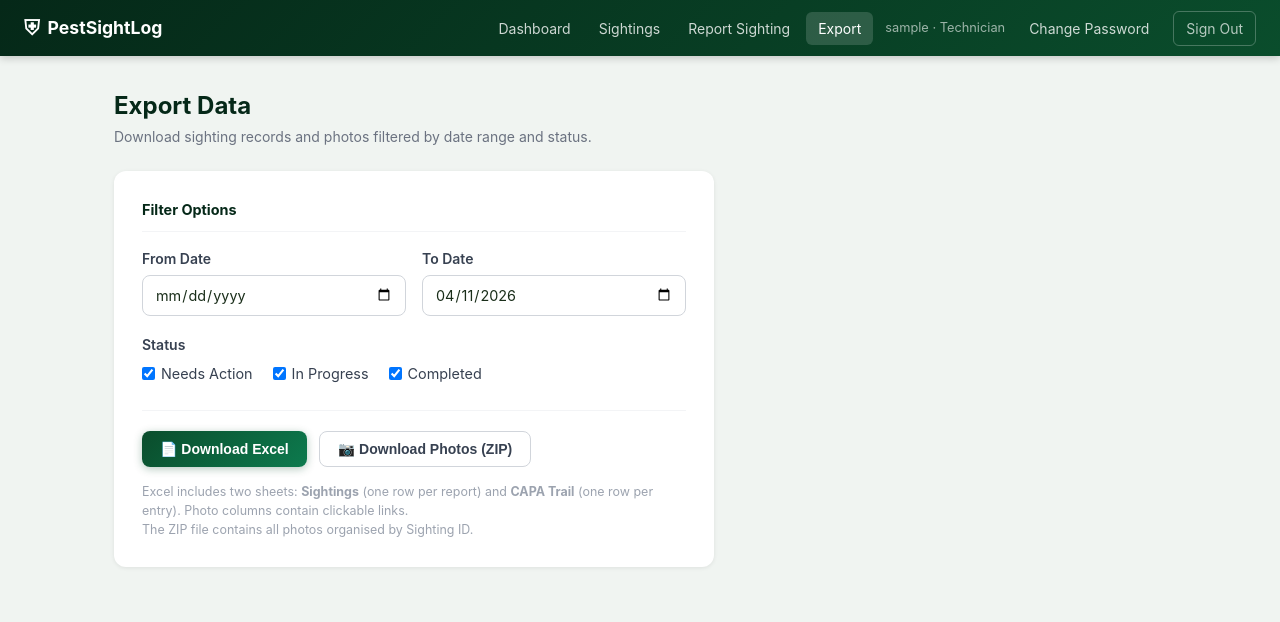
After one commit to Jonjohnson9441/PestSightLogFlask, a Flask app: page /export in a window 1280 px wide. The commit adds this page. Shown: the top 622 px of the page. Run offline with Flask 3, Linux system fonts and the light colour scheme; the visitor is signed in with stand-in values (Sample User, id 1); some libraries are stand-ins or nearby versions.

Commit message:
Add Cloudinary photo storage and Excel/ZIP export
- Photos upload to Cloudinary when env vars are set, fall back to local storage otherwise
- Backward-compatible: existing local photos still display correctly
- Export page with date range + status filters
- Excel export: Sightings sheet + CAPA Trail sheet, photo hyperlinks
- ZIP export: all photos organised by sighting ID
- Export link added to nav

Co-Authored-By: Claude Sonnet 4.6 <noreply@anthropic.com>

```diff
--- a/app.py
+++ b/app.py
@@ -2,7 +2,7 @@
 # Main application file — contains all backend code for PestSightLog.
 # Run setup.py first to create the database and default admin account.
 
-from flask import Flask, render_template, redirect, url_for, request, flash, send_from_directory
+from flask import Flask, render_template, redirect, url_for, request, flash, send_from_directory, send_file
 from flask_login import LoginManager, UserMixin, login_user, logout_user, login_required, current_user
 from flask_sqlalchemy import SQLAlchemy
 from flask_wtf.csrf import CSRFProtect
@@ -11,11 +11,18 @@ from werkzeug.utils import secure_filename
 from datetime import datetime, date, timedelta
 from zoneinfo import ZoneInfo
 from sqlalchemy import func
+from io import BytesIO
 import os
 import uuid
 import re
 import socket
 import secrets
+import zipfile
+import urllib.request
+import cloudinary
+import cloudinary.uploader
+import openpyxl
+from openpyxl.styles import Font, PatternFill, Alignment
 
 def valid_email(email):
     """Check email format and verify the domain (or its parent) exists via DNS.
@@ -68,6 +75,37 @@ os.makedirs(UPLOAD_FOLDER, exist_ok=True)
 
 def allowed_file(filename):
     return '.' in filename and filename.rsplit('.', 1)[1].lower() in ALLOWED_EXTENSIONS
+
+# Cloudinary — configured via environment variables set on the server.
+# If not configured, photos fall back to local storage.
+_cloudinary_configured = bool(
+    os.environ.get('CLOUDINARY_CLOUD_NAME') and
+    os.environ.get('CLOUDINARY_API_KEY') and
+    os.environ.get('CLOUDINARY_API_SECRET')
+)
+if _cloudinary_configured:
+    cloudinary.config(
+        cloud_name=os.environ['CLOUDINARY_CLOUD_NAME'],
+        api_key=os.environ['CLOUDINARY_API_KEY'],
+        api_secret=os.environ['CLOUDINARY_API_SECRET'],
+        secure=True
+    )
+
+def upload_photo(file_storage):
+    """Upload a photo and return a URL (Cloudinary) or filename (local).
+    Returns None if no file or invalid type."""
+    if not file_storage or not file_storage.filename or not allowed_file(file_storage.filename):
+        return None
+    if _cloudinary_configured:
+        result = cloudinary.uploader.upload(
+            file_storage, folder='pestsightlog', resource_type='image'
+        )
+        return result['secure_url']
+    else:
+        ext = file_storage.filename.rsplit('.', 1)[1].lower()
+        filename = f'{uuid.uuid4().hex}.{ext}'
+        file_storage.save(os.path.join(UPLOAD_FOLDER, filename))
+        return filename
 
 # ── Extensions Setup ───────────────────────────────────────────────────────────
 db = SQLAlchemy(app)
@@ -143,6 +181,15 @@ class Sighting(db.Model):
         return (self.status in ('open', 'in_progress')
                 and self.due_date is not None
                 and self.due_date < date.today())
+
+    @property
+    def photo_url(self):
+        if not self.photo_filename:
+            return None
+        if self.photo_filename.startswith('http'):
+            return self.photo_filename
+        return url_for('uploaded_file', filename=self.photo_filename)
+
     user_id           = db.Column(db.Integer, db.ForeignKey('user.id'), nullable=False)
     created_at        = db.Column(db.DateTime, default=datetime.utcnow, nullable=False)
     reporter          = db.relationship('User', foreign_keys=[user_id], back_populates='sightings')
@@ -161,6 +208,14 @@ class CAPAEntry(db.Model):
     photo_filename = db.Column(db.String(200), nullable=True)
     created_at     = db.Column(db.DateTime, default=datetime.utcnow, nullable=False)
     author         = db.relationship('User', foreign_keys=[user_id])
+
+    @property
+    def photo_url(self):
+        if not self.photo_filename:
+            return None
+        if self.photo_filename.startswith('http'):
+            return self.photo_filename
+        return url_for('uploaded_file', filename=self.photo_filename)
 
 
 # ── Flask-Login: how to load a user from their session ────────────────────────
@@ -267,13 +322,7 @@ def report():
         if not date or not location or not pest_type or not first_name or not last_name:
             flash('First name, last name, date, location, and pest type are all required.', 'error')
         else:
-            # Handle optional photo upload
-            photo_filename = None
-            photo_file = request.files.get('photo')
-            if photo_file and photo_file.filename and allowed_file(photo_file.filename):
-                ext = photo_file.filename.rsplit('.', 1)[1].lower()
-                photo_filename = f'{uuid.uuid4().hex}.{ext}'
-                photo_file.save(os.path.join(UPLOAD_FOLDER, photo_filename))
+            photo_filename = upload_photo(request.files.get('photo'))
 
             sighting = Sighting(
                 date=date,
@@ -414,12 +463,7 @@ def add_capa(sighting_id):
     form_type = request.form.get('form_type', 'followup')
 
     # Handle optional photo (shared by both form types)
-    photo_filename = None
-    photo_file = request.files.get('photo')
-    if photo_file and photo_file.filename and allowed_file(photo_file.filename):
-        ext = photo_file.filename.rsplit('.', 1)[1].lower()
-        photo_filename = f'{uuid.uuid4().hex}.{ext}'
-        photo_file.save(os.path.join(UPLOAD_FOLDER, photo_filename))
+    photo_filename = upload_photo(request.files.get('photo'))
 
     if form_type == 'response':
         corrective = request.form.get('corrective', '').strip()
@@ -559,12 +603,7 @@ def public_report():
                                    today=date_str,
                                    now_time=sighting_time)
 
-        photo_filename = None
-        photo_file = request.files.get('photo')
-        if photo_file and photo_file.filename and allowed_file(photo_file.filename):
-            ext = photo_file.filename.rsplit('.', 1)[1].lower()
-            photo_filename = f'{uuid.uuid4().hex}.{ext}'
-            photo_file.save(os.path.join(UPLOAD_FOLDER, photo_filename))
+        photo_filename = upload_photo(request.files.get('photo'))
 
         # Use the hidden system user for public submissions
         system_user = User.query.filter_by(username='_public_').first()
@@ -671,6 +710,148 @@ def change_password():
     return render_template('change_password.html')
 
 
+# ── Export Routes ──────────────────────────────────────────────────────────────
+
+@app.route('/export')
+@login_required
+def export():
+    return render_template('export.html', today=date.today())
+
+
+def _build_export_query():
+    """Build a Sighting query from request args (from_date, to_date, status)."""
+    from_date = request.args.get('from_date', '').strip()
+    to_date   = request.args.get('to_date', '').strip()
+    statuses  = request.args.getlist('status')
+
+    query = Sighting.query
+    if from_date:
+        query = query.filter(Sighting.date >= from_date)
+    if to_date:
+        query = query.filter(Sighting.date <= to_date)
+    if statuses:
+        query = query.filter(Sighting.status.in_(statuses))
+    return query.order_by(Sighting.date.desc()).all()
+
+
+@app.route('/export/excel')
+@login_required
+def export_excel():
+    sightings = _build_export_query()
+
+    wb = openpyxl.Workbook()
+    header_font = Font(bold=True, color='FFFFFF')
+    header_fill = PatternFill(fill_type='solid', fgColor='052818')
+    header_align = Alignment(horizontal='center')
+
+    # ── Sheet 1: Sightings ────────────────────────────────────────────────────
+    ws1 = wb.active
+    ws1.title = 'Sightings'
+    cols1 = ['ID', 'Date', 'Time', 'Pest Type', 'Location', 'Reported By',
+             'Email', 'Status', 'Owner', 'Due Date', 'Overdue', 'Description', 'Photo']
+    for c, h in enumerate(cols1, 1):
+        cell = ws1.cell(row=1, column=c, value=h)
+        cell.font = header_font
+        cell.fill = header_fill
+        cell.alignment = header_align
+
+    for r, s in enumerate(sightings, 2):
+        ws1.cell(row=r, column=1,  value=s.id)
+        ws1.cell(row=r, column=2,  value=s.date)
+        ws1.cell(row=r, column=3,  value=s.sighting_time or '')
+        ws1.cell(row=r, column=4,  value=s.pest_type)
+        ws1.cell(row=r, column=5,  value=s.location)
+        ws1.cell(row=r, column=6,  value=s.reported_by_name)
+        ws1.cell(row=r, column=7,  value=s.reporter_email or '')
+        status_label = {'open': 'Needs Action', 'in_progress': 'In Progress',
+                        'completed': 'Completed'}.get(s.status, s.status)
+        ws1.cell(row=r, column=8,  value=status_label)
+        ws1.cell(row=r, column=9,  value=s.owner.full_name if s.owner else '')
+        ws1.cell(row=r, column=10, value=str(s.due_date) if s.due_date else '')
+        ws1.cell(row=r, column=11, value='Yes' if s.is_overdue else 'No')
+        ws1.cell(row=r, column=12, value=s.description or '')
+        if s.photo_url:
+            cell = ws1.cell(row=r, column=13, value=s.photo_url)
+            cell.hyperlink = s.photo_url
+            cell.font = Font(color='0563C1', underline='single')
+
+    # ── Sheet 2: CAPA Trail ───────────────────────────────────────────────────
+    ws2 = wb.create_sheet('CAPA Trail')
+    cols2 = ['Entry ID', 'Sighting ID', 'Date', 'Time', 'Entry Type',
+             'Author', 'Description', 'Photo']
+    for c, h in enumerate(cols2, 1):
+        cell = ws2.cell(row=1, column=c, value=h)
+        cell.font = header_font
+        cell.fill = header_fill
+        cell.alignment = header_align
+
+    row = 2
+    for s in sightings:
+        for entry in s.capa_entries:
+            local_dt = entry.created_at.replace(tzinfo=ZoneInfo('UTC')).astimezone(EASTERN)
+            ws2.cell(row=row, column=1, value=entry.id)
+            ws2.cell(row=row, column=2, value=s.id)
+            ws2.cell(row=row, column=3, value=local_dt.strftime('%Y-%m-%d'))
+            ws2.cell(row=row, column=4, value=local_dt.strftime('%I:%M %p'))
+            ws2.cell(row=row, column=5, value=entry.entry_type)
+            ws2.cell(row=row, column=6, value=entry.author.full_name)
+            ws2.cell(row=row, column=7, value=entry.description)
+            if entry.photo_url:
+                cell = ws2.cell(row=row, column=8, value=entry.photo_url)
+                cell.hyperlink = entry.photo_url
+                cell.font = Font(color='0563C1', underline='single')
+            row += 1
+
+    # Auto-size columns
+    for ws in [ws1, ws2]:
+        for col in ws.columns:
+            width = max((len(str(cell.value or '')) for cell in col), default=0)
+            ws.column_dimensions[col[0].column_letter].width = min(width + 4, 60)
+
+    output = BytesIO()
+    wb.save(output)
+    output.seek(0)
+    filename = f'pestsightlog_{date.today()}.xlsx'
+    return send_file(output,
+                     mimetype='application/vnd.openxmlformats-officedocument.spreadsheetml.sheet',
+                     as_attachment=True, download_name=filename)
+
+
+@app.route('/export/photos')
+@login_required
+def export_photos():
+    sightings = _build_export_query()
+
+    output = BytesIO()
+    with zipfile.ZipFile(output, 'w', zipfile.ZIP_DEFLATED) as zf:
+        for s in sightings:
+            def _add_photo(photo_ref, zip_path):
+                if not photo_ref:
+                    return
+                if photo_ref.startswith('http'):
+                    try:
+                        with urllib.request.urlopen(photo_ref, timeout=10) as resp:
+                            ext = photo_ref.split('.')[-1].split('?')[0][:5]
+                            zf.writestr(f'{zip_path}.{ext}', resp.read())
+                    except Exception:
+                        pass
+                else:
+                    local = os.path.join(UPLOAD_FOLDER, photo_ref)
+                    if os.path.exists(local):
+                        ext = photo_ref.rsplit('.', 1)[-1]
+                        zf.write(local, f'{zip_path}.{ext}')
+
+            _add_photo(s.photo_filename, f'sighting_{s.id}/sighting_photo')
+            for entry in s.capa_entries:
+                _add_photo(entry.photo_filename,
+                           f'sighting_{s.id}/capa_entry_{entry.id}_photo')
+
+    output.seek(0)
+    filename = f'pestsightlog_photos_{date.today()}.zip'
+    return send_file(output, mimetype='application/zip',
+                     as_attachment=True, download_name=filename)
+
+
 # ── Entry Point ────────────────────────────────────────────────────────────────
 if __name__ == '__main__':
     app.run(debug=False)
--- a/requirements.txt
+++ b/requirements.txt
@@ -3,3 +3,5 @@ Flask-Login==0.6.3
 Flask-SQLAlchemy==3.1.1
 Flask-WTF==1.2.1
 Werkzeug==3.0.3
+cloudinary==1.40.0
+openpyxl==3.1.2
--- a/templates/base.html
+++ b/templates/base.html
@@ -23,6 +23,7 @@
       <a href="{{ url_for('dashboard') }}"   class="{{ 'active' if request.endpoint == 'dashboard' }}">Dashboard</a>
       <a href="{{ url_for('sightings') }}"   class="{{ 'active' if request.endpoint == 'sightings' }}">Sightings</a>
       <a href="{{ url_for('report') }}"      class="{{ 'active' if request.endpoint == 'report' }}">Report Sighting</a>
+      <a href="{{ url_for('export') }}" class="{{ 'active' if request.endpoint == 'export' }}">Export</a>
       {% if current_user.is_admin %}
       <a href="{{ url_for('manage_users') }}" class="{{ 'active' if request.endpoint == 'manage_users' }}">Manage Users</a>
       {% endif %}
--- /dev/null
+++ b/templates/export.html
@@ -0,0 +1,83 @@
+{% extends 'base.html' %}
+{% block title %}Export Data — PestSightLog{% endblock %}
+
+{% block content %}
+<div class="page-header">
+  <div>
+    <h2>Export Data</h2>
+    <p>Download sighting records and photos filtered by date range and status.</p>
+  </div>
+</div>
+
+<div class="form-card" style="max-width:600px">
+
+  <h3 style="font-size:0.9rem;font-weight:700;color:#052818;margin-bottom:16px;padding-bottom:10px;border-bottom:1px solid #f3f4f6">
+    Filter Options
+  </h3>
+
+  <!-- Shared filter form — buttons submit to different endpoints -->
+  <div id="filter-block">
+
+    <div class="form-row">
+      <div class="form-group">
+        <label for="from_date">From Date</label>
+        <input type="date" id="from_date" name="from_date" style="width:100%">
+      </div>
+      <div class="form-group">
+        <label for="to_date">To Date</label>
+        <input type="date" id="to_date" name="to_date" value="{{ today }}" style="width:100%">
+      </div>
+    </div>
+
+    <div class="form-group">
+      <label style="display:block;margin-bottom:8px">Status</label>
+      <div style="display:flex;gap:20px;flex-wrap:wrap">
+        <label style="display:flex;align-items:center;gap:6px;font-size:0.9rem;font-weight:400;cursor:pointer">
+          <input type="checkbox" name="status" value="open" checked> Needs Action
+        </label>
+        <label style="display:flex;align-items:center;gap:6px;font-size:0.9rem;font-weight:400;cursor:pointer">
+          <input type="checkbox" name="status" value="in_progress" checked> In Progress
+        </label>
+        <label style="display:flex;align-items:center;gap:6px;font-size:0.9rem;font-weight:400;cursor:pointer">
+          <input type="checkbox" name="status" value="completed" checked> Completed
+        </label>
+      </div>
+    </div>
+
+  </div>
+
+  <hr style="border:none;border-top:1px solid #f3f4f6;margin:20px 0">
+
+  <div style="display:flex;gap:12px;flex-wrap:wrap">
+
+    <button onclick="doExport('/export/excel')" class="btn btn-primary">
+      &#128196; Download Excel
+    </button>
+
+    <button onclick="doExport('/export/photos')" class="btn btn-secondary">
+      &#128247; Download Photos (ZIP)
+    </button>
+
+  </div>
+
+  <p style="font-size:0.78rem;color:#9ca3af;margin-top:16px">
+    Excel includes two sheets: <strong>Sightings</strong> (one row per report) and <strong>CAPA Trail</strong>
+    (one row per entry). Photo columns contain clickable links.<br>
+    The ZIP file contains all photos organised by Sighting ID.
+  </p>
+
+</div>
+
+<script>
+function doExport(base) {
+  const from = document.getElementById('from_date').value;
+  const to   = document.getElementById('to_date').value;
+  const boxes = document.querySelectorAll('input[name="status"]:checked');
+  const params = new URLSearchParams();
+  if (from) params.append('from_date', from);
+  if (to)   params.append('to_date', to);
+  boxes.forEach(b => params.append('status', b.value));
+  window.location = base + '?' + params.toString();
+}
+</script>
+{% endblock %}
--- a/templates/sightings.html
+++ b/templates/sightings.html
@@ -83,9 +83,9 @@
           {% endif %}
         </td>
         <td>
-          {% if s.photo_filename %}
-          <a href="{{ url_for('uploaded_file', filename=s.photo_filename) }}" target="_blank">
-            <img src="{{ url_for('uploaded_file', filename=s.photo_filename) }}"
+          {% if s.photo_url %}
+          <a href="{{ s.photo_url }}" target="_blank">
+            <img src="{{ s.photo_url }}"
                  style="width:44px;height:44px;object-fit:cover;border-radius:6px;border:1px solid #e5e7eb">
           </a>
           {% else %}<span class="muted">—</span>{% endif %}
```
Also changed, not shown: templates/sighting_detail.html (+6 -6 lines).
